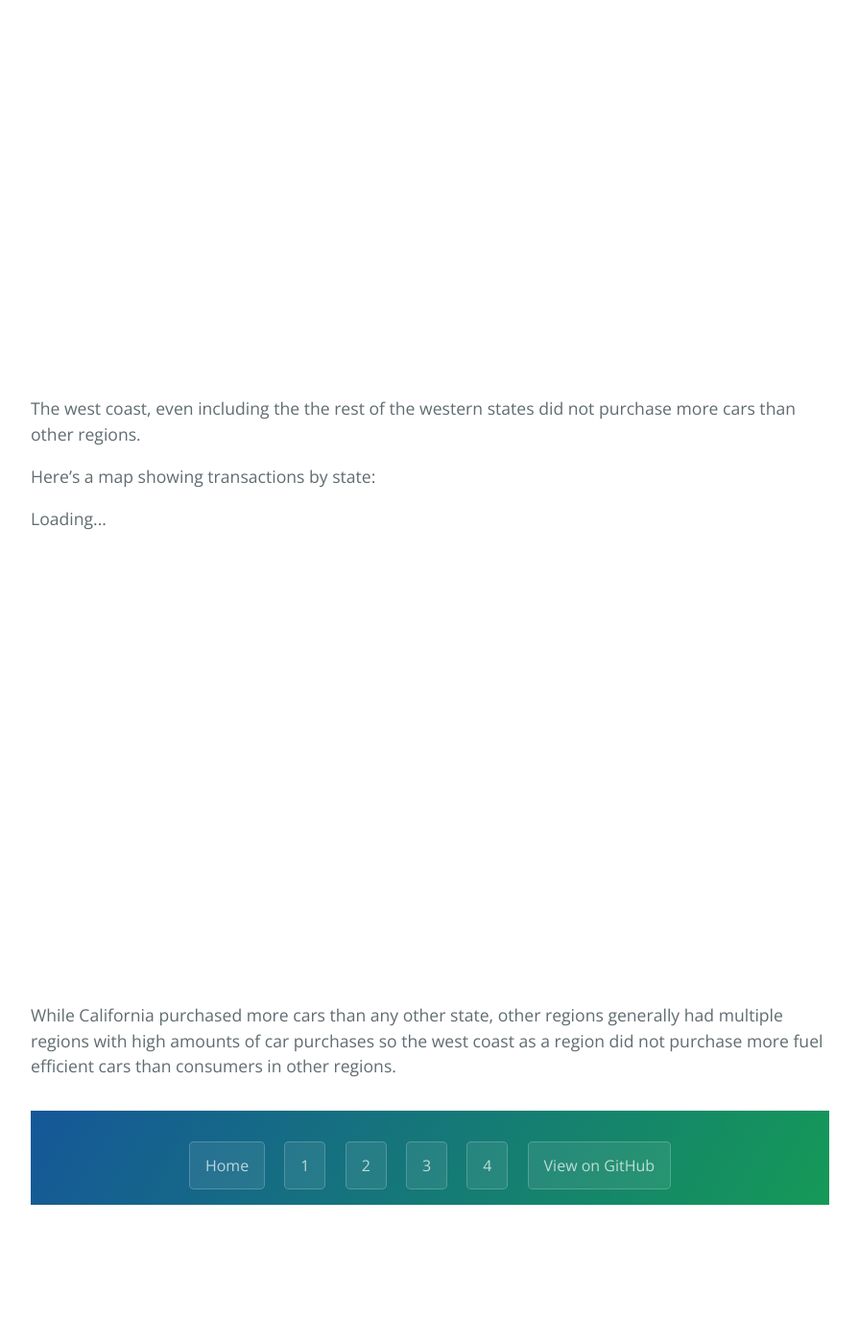
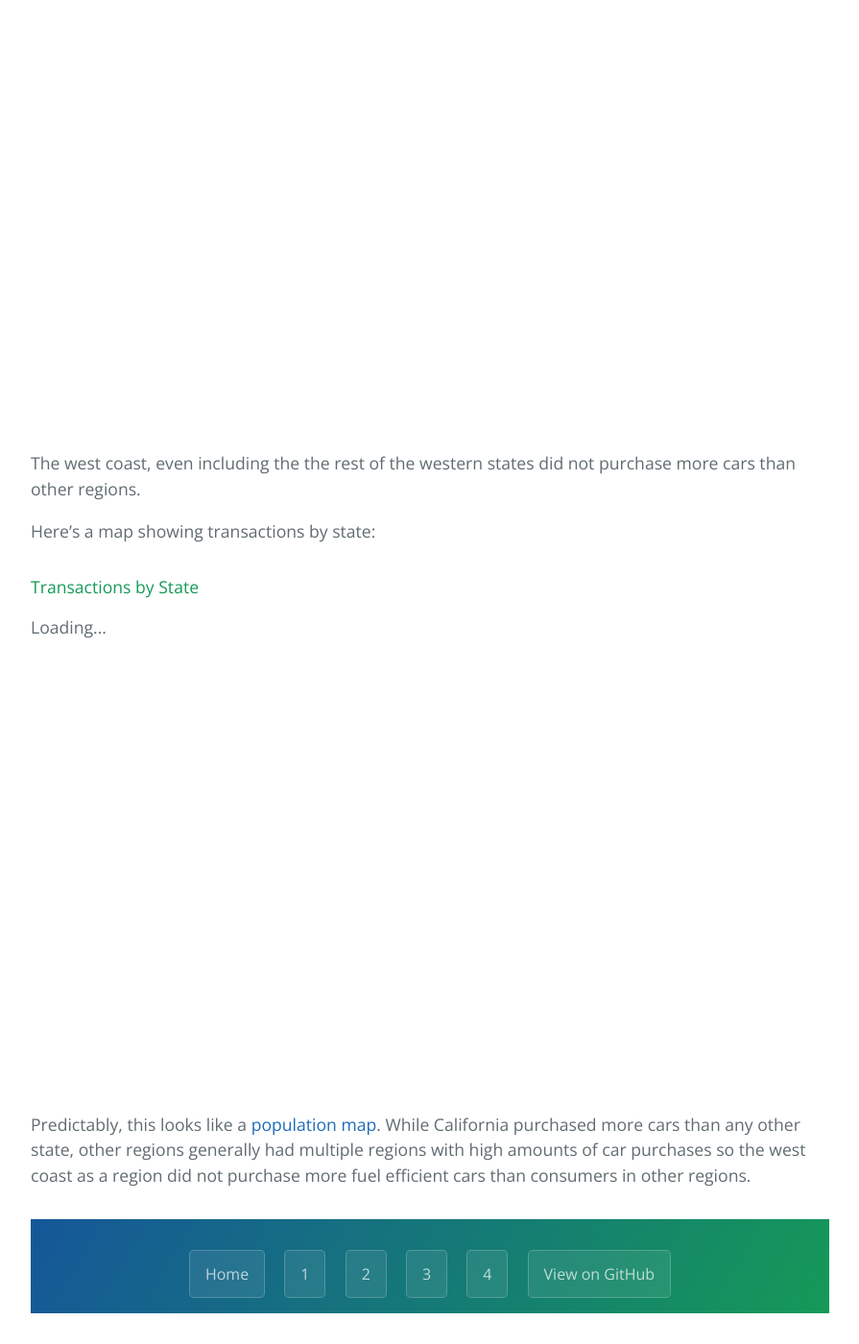
Before and after one commit to simzou/cars-analysis, a Jekyll site: the page built from page-02.md, in a window 1280 px wide and 1400 px high, scrolled down 1301 px. Shown: the whole window at 96% size, without its empty margins (192-1087 px from the left). Built offline with Jekyll 4.4.1, drawn with Linux system fonts in a browser that asks for light colours; nearby versions of some CDN libraries; comment, search, counter and statistics services are not loaded; before the commit the page ends 2588 px from its top, so only the background shows below that; some of the changed text lies outside the part shown.

Commit message:
Added titles (via HTML/MarkDown) for charts and maps

```diff
--- a/page-02.md
+++ b/page-02.md
@@ -25,12 +25,16 @@
 
 Here is a pie chart showing the transactions by region.
 
+#### Transactions by Region
+
 <div id="region-pie-chart">Loading...</div>
 
 The west coast, even including the the rest of the western states did not purchase more cars than other regions.
 
 Here's a map showing transactions by state:
 
+#### Transactions by State
+
 <div class="map" id="region-map">Loading...</div>
 
-While California purchased more cars than any other state, other regions generally had multiple regions with high amounts of car purchases so the west coast as a region did not purchase more fuel efficient cars than consumers in other regions.
+Predictably, this looks like a [population map](https://xkcd.com/1138/). While California purchased more cars than any other state, other regions generally had multiple regions with high amounts of car purchases so the west coast as a region did not purchase more fuel efficient cars than consumers in other regions.
```
Also changed, not shown: page-01.md (+3 -3 lines), page-03.md (+14 -0 lines).
